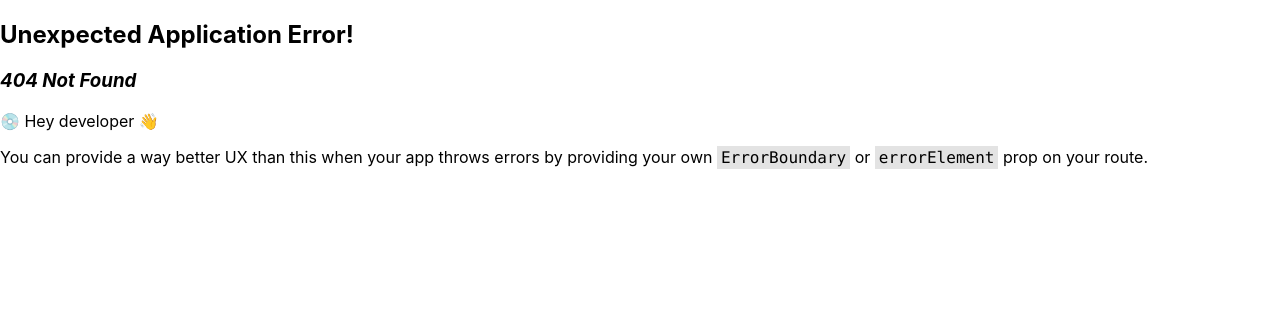
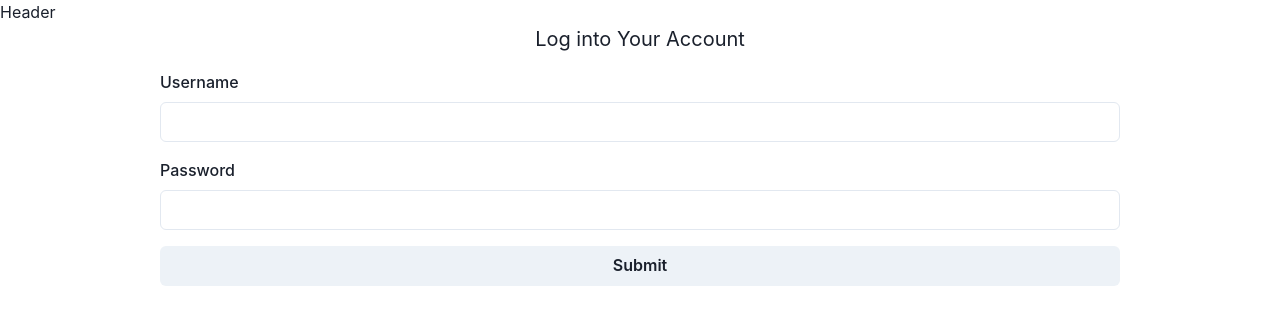
Before and after one commit to kisstheinferno/project-planning-tool, a React (Create React App) app in the folder frontend/: page /log-in in a window 1280 px wide. Before the commit this address had no page. Shown: the top 324 px of the page. Built offline with nearby package versions, Linux system fonts and the light colour scheme.

Commit message:
Frontend Log-in functionality and API route

```diff
--- a/frontend/src/Pages/Login.tsx
+++ b/frontend/src/Pages/Login.tsx
@@ -1,11 +1,108 @@
-import { Box } from '@chakra-ui/react';
+import { Box, Text, FormControl, FormLabel, Input, FormErrorMessage, Button, useToast } from '@chakra-ui/react';
+import { useState } from 'react';
+import axios from 'axios';
+import { useNavigate } from 'react-router-dom';
 
 const Login = () => {
+  const navigate = useNavigate();
+  const toast = useToast();
+
+  const [username, setUsername] = useState('');
+  const [password, setPassword] = useState('');
+
+  const [submitClickedUsername, setSubmitClickedUsername] = useState(false);
+  const [submitClickedPassword, setSubmitClickedPassword] = useState(false);
+
+  const isErrorUsername = username === '' && submitClickedUsername;
+  const isErrorPassword = password === '' && submitClickedPassword;
+
+  const onChangeUsername = (e: any) => {
+    setSubmitClickedUsername(false);
+    setUsername(e.target.value);
+  }
+
+  const onChangePassword = (e: any) => {
+    setSubmitClickedPassword(false);
+    setPassword(e.target.value);
+  }
+
+  const onSubmit = () => {
+    setSubmitClickedUsername(true);
+    setSubmitClickedPassword(true);
+
+    if (
+      username === "" ||
+      password === ""
+    ){console.log('Error Bitch');
+    }else {
+      axios.post('http://localhost:3005/auth/log-in', {
+        username,
+        password,
+      })
+      .then((response) => {
+        console.log('RESPONSE: ', response.data);
+        const token = response.data;
+        localStorage.setItem("token", token);
+        setUsername('');
+        setPassword('');
+        setSubmitClickedUsername(false);
+        setSubmitClickedPassword(false);
+
+        navigate("/projects");
+        toast({
+          title:"Logged In",
+          description:`Welcome back ${ username }`,
+          status: "success",
+          duration:3000,
+          isClosable: true,
+        })
+      })
+      .catch ((error) => {
+        setUsername('');
+        setPassword('');
+        setSubmitClickedUsername(false);
+        setSubmitClickedPassword(false);
+        console.log("ERROR", error)
+        toast({
+          title:"Error",
+          description: "There was an error logging you into account, please try again",
+          status:"error",
+          duration: 3000,
+          isClosable: true,
+        })
+      })
+    };
+  }
+
+
   return (
     <Box>
-      Login
+      <Text fontSize={20} textAlign='center' mb={4}>Log into Your Account</Text>
+      <Box
+      maxW="75%"
+      display='flex'
+      flexDirection='column'
+      alignItems="center"
+      margin='0 auto'
+      gap={4}
+      >
+        <FormControl isInvalid={isErrorUsername} >
+          <FormLabel>Username</FormLabel>
+          <Input type='text' value={username} onChange={onChangeUsername} />
+          {!isErrorUsername ? null : (
+            <FormErrorMessage>Username is required.</FormErrorMessage>
+          )}
+        </FormControl>
+        <FormControl isInvalid={isErrorPassword} >
+          <FormLabel>Password</FormLabel>
+          <Input type='password' value={password} onChange={onChangePassword} />
+          {!isErrorPassword ? null : (
+            <FormErrorMessage>Password is required.</FormErrorMessage>
+          )}
+        </FormControl>
+        <Button w="100%" onClick={onSubmit}>Submit</Button>
+      </Box>
     </Box>
   );
-}
-
+};
 export default Login;
--- a/frontend/src/Pages/SignUp.tsx
+++ b/frontend/src/Pages/SignUp.tsx
@@ -136,8 +136,6 @@ const SignUp = () => {
     };
   }
 
-
-
   return (
     <Box>
       <Text fontSize={20} textAlign='center' mb={4}>Create an Account</Text>
--- a/frontend/src/index.tsx
+++ b/frontend/src/index.tsx
@@ -17,7 +17,7 @@ const router = createBrowserRouter([
         element: <SignUp />
       },
       {
-        path: "/login",
+        path: "/log-in",
         element: <Login />
       },
       {
```
Also changed, not shown: 2 other files (tests, documents, lock files or other folders).
